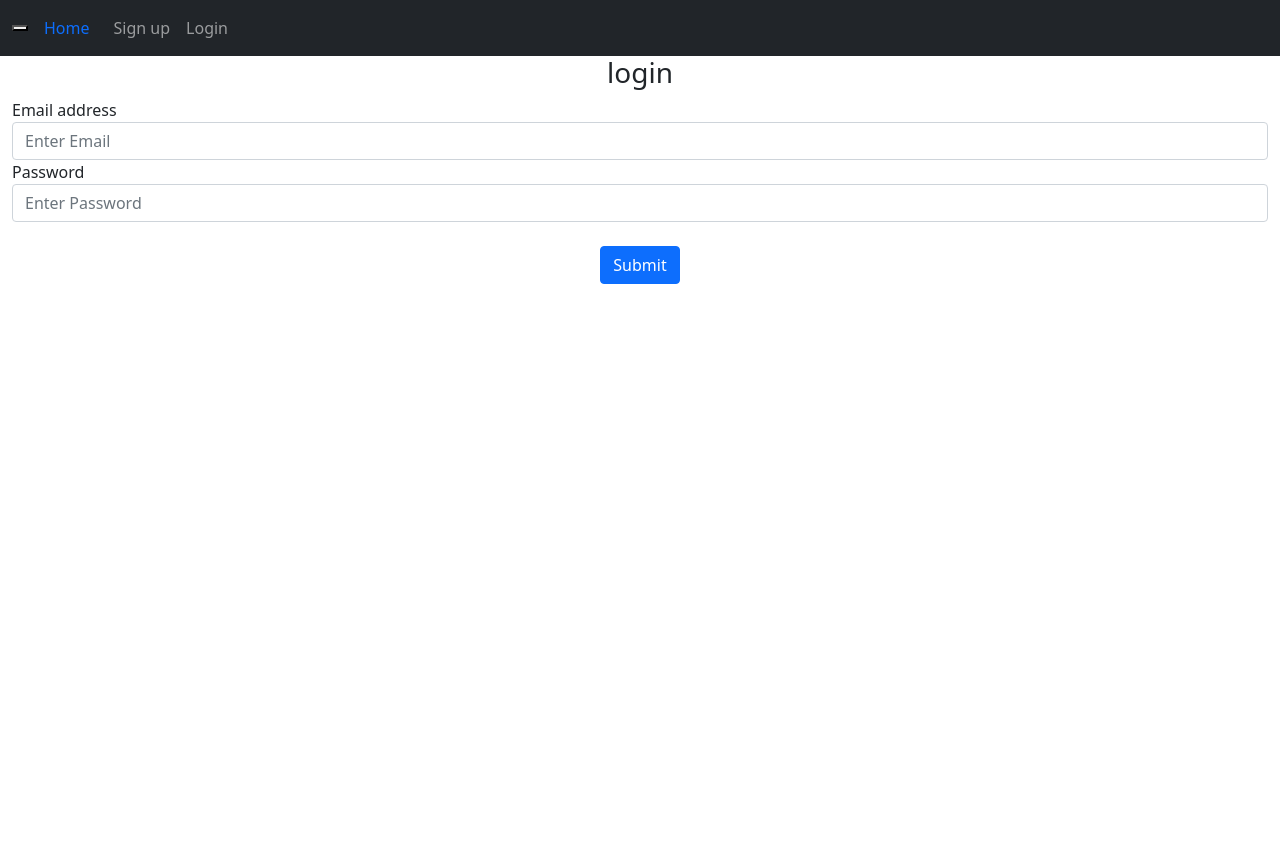
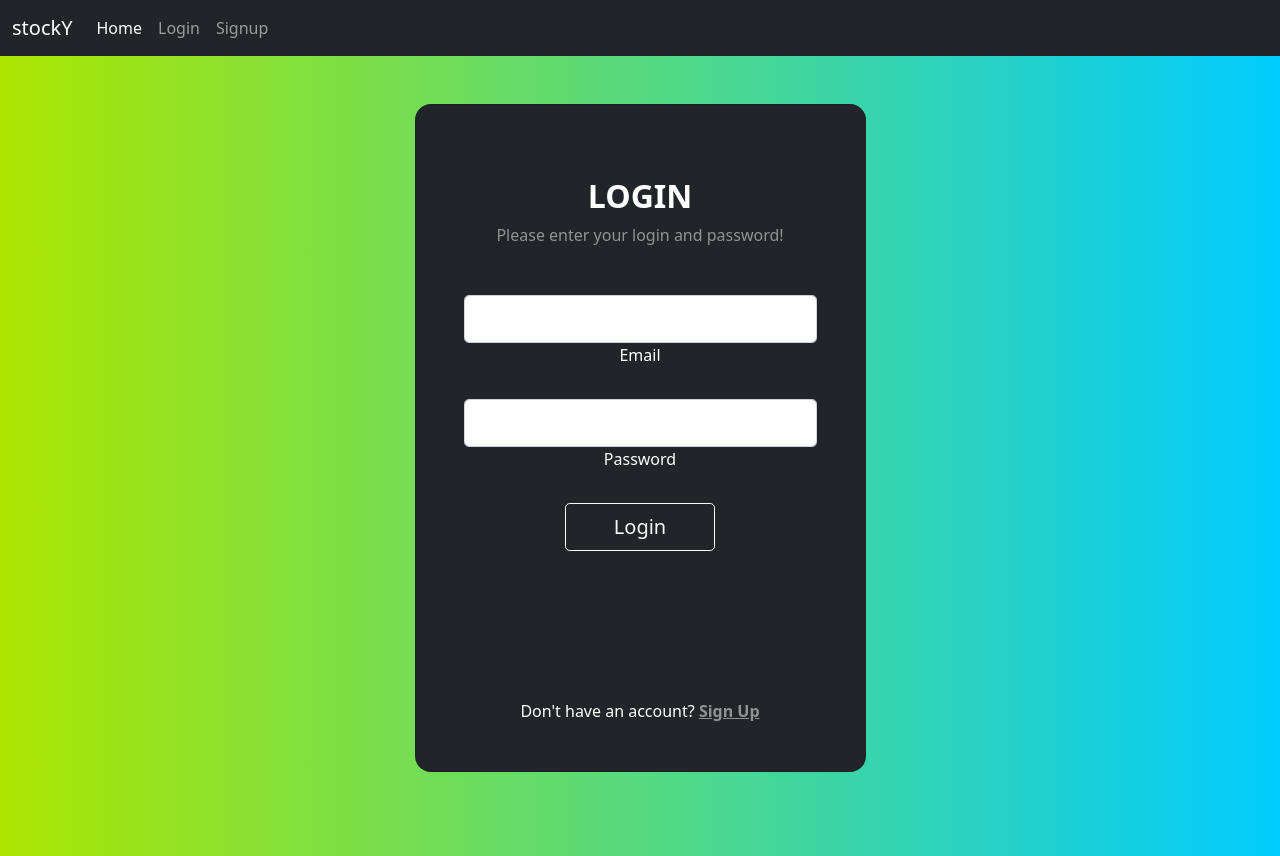
Before and after one commit to samsussybaka/nftwebapp, a Flask app: page /login in a window 1280 px wide. Before the commit the page ends 284 px from the top, so only its background shows below. Run offline with Flask 2, Linux system fonts and the light colour scheme.

Commit message:
fixed bugged

```diff
--- a/blogwebapp/website/templates/base.html
+++ b/blogwebapp/website/templates/base.html
@@ -2,28 +2,44 @@
 <html>
 <head>
 	<meta charset="utf-8">
-	<meta name="viewport" content="width=device-width, initial-scale=1.0">
+	<meta name="viewport" content="width=device-width, intial-scale=1.0">
 	<title>{% block title %}{% endblock %}</title>
 	<link href="https://cdn.jsdelivr.net/npm/bootstrap@5.1.3/dist/css/bootstrap.min.css" rel="stylesheet" integrity="sha384-1BmE4kWBq78iYhFldvKuhfTAU6auU8tT94WrHftjDbrCEXSU1oBoqyl2QvZ6jIW3" crossorigin="anonymous">
-
+  <style>{% block style %}
+      body {
+        background-image: linear-gradient(to right, rgba(0, 128, 128), rgba(51, 255, 51));
+      }
+  {% endblock %}</style>
 </head>
 <body>
-
     <nav class="navbar navbar-expand-lg navbar-dark bg-dark">
       <div class="container-fluid">
-			<button class="navabr-toggler" type="button" data-bs-toggle="collapse" data-bs-target="#navbar">
-				<span class="navabr-toggle-icon"></span>
+        <a class="navbar-brand" href="/home">stockY</a>
+        <button class="navbar-toggler" type="button" data-bs-toggle="collapse" data-bs-target="#navbarNav" aria-controls="navbarNav" aria-expanded="false" aria-label="Toggle navigation">
+          <span class="navbar-toggler-icon"></span>
         </button>
-			<div class="collapse navbar-collapse" id="navbar">
-				<a class="nav-item nav-link" href="/home">Home</a>
-				<div class="navbar-nav">
+        <div class="collapse navbar-collapse" id="navbarNav">
+          <ul class="navbar-nav">
             {% if user.is_authenticated %}
-					<a class="nav-item nav-link" href="/log-out">logout</a>
+            <li class="nav-item">
+              <a class="nav-link" href="#"></a>
+            </li>
+            <li class="nav-item">
+              <a class="nav-link" href="/log-out">Logout</a>
+            </li>
+
               {% else %}
-					<a class="nav-item nav-link" href="/sign-up">Sign up</a>
-					<a class="nav-item nav-link" href="/login">Login</a>
+            <li class="nav-item">
+              <a class="nav-link active" aria-current="page" href="/">Home</a>
+            </li>
+            <li class="nav-item">
+              <a class="nav-link" href="/login">Login</a>
+            </li>
+            <li class="nav-item">
+              <a class="nav-link" href="/sign_up">Signup</a>
+            </li>
               {% endif %}
-				</div>
+          </ul>
         </div>
       </div>
   </nav>
@@ -51,11 +67,10 @@
   {% endwith %}
 
 
-	<div class="container-fluid">
-		{% block content %}{% endblock %}
+	<div class="vh-100">
+    {% block content%}{% endblock %}
 	</div>
-	<!-- JavaScript Bundle with Popper -->
-	<script src="https://cdn.jsdelivr.net/npm/bootstrap@5.1.3/dist/js/bootstrap.bundle.min.js" integrity="sha384-ka7Sk0Gln4gmtz2MlQnikT1wXgYsOg+OMhuP+IlRH9sENBO0LRn5q+8nbTov4+1p" crossorigin="anonymous">
-	</script>
+
+	<script src="https://cdn.jsdelivr.net/npm/bootstrap@5.1.3/dist/js/bootstrap.bundle.min.js" integrity="sha384-ka7Sk0Gln4gmtz2MlQnikT1wXgYsOg+OMhuP+IlRH9sENBO0LRn5q+8nbTov4+1p" crossorigin="anonymous"></script>
 </body>
 </html>
--- a/blogwebapp/website/templates/login.html
+++ b/blogwebapp/website/templates/login.html
@@ -1,30 +1,53 @@
 {% extends "base.html" %}
-{% block title %}home{% endblock %}
+{% block title %}Login{% endblock %}
+{% block style %}
+       body {
+        background-image: linear-gradient(to right, rgba(172, 230, 0), rgba(0, 204, 255));
+      }
+{% endblock %}
 {% block content %}
-<form method="POST">
-	<h3 align="center">
-		login
-	</h3>
-	<div class="form-group">
-		<label for="email">Email address</label>
-		<input
-			type="text"
-			id="email"
-			name="email"
-			class="form-control"
-			placeholder="Enter Email">
-		<label for="password">Password</label>
-		<input
-			type="password"
-			id="password"
-			name="password"
-			class="form-control"
-			placeholder="Enter Password">
-		</br>
-		<div align="center">
-			<button class="btn btn-primary" type="submit">Submit</button>
-		</div>
-	</div>
+<section class="vh-100 gradient-custom">
+  <form method="POST">
+  <div class="container py-5 h-100">
+    <div class="row d-flex justify-content-center align-items-center h-100">
+      <div class="col-12 col-md-8 col-lg-6 col-xl-5">
+        <div class="card bg-dark text-white" style="border-radius: 1rem;">
+          <div class="card-body p-5 text-center">
 
-</form>
+            <div class="mb-md-5 mt-md-4 pb-5">
+
+              <h2 class="fw-bold mb-2 text-uppercase">Login</h2>
+              <p class="text-white-50 mb-5">Please enter your login and password!</p>
+
+              <div class="form-outline form-white mb-4">
+                <input type="email" id="email" class="form-control form-control-lg" />
+                <label class="form-label" for="email">Email</label>
+              </div>
+
+              <div class="form-outline form-white mb-4">
+                <input type="password" id="typePasswordX" class="form-control form-control-lg" />
+                <label class="form-label" for="typePasswordX">Password</label>
+              </div>
+
+              <button class="btn btn-outline-light btn-lg px-5" type="submit">Login</button>
+
+              <div class="d-flex justify-content-center text-center mt-4 pt-1">
+                <a href="#!" class="text-white"><i class="fab fa-facebook-f fa-lg"></i></a>
+                <a href="#!" class="text-white"><i class="fab fa-twitter fa-lg mx-4 px-2"></i></a>
+                <a href="#!" class="text-white"><i class="fab fa-google fa-lg"></i></a>
+              </div>
+
+            </div>
+
+            <div>
+              <p class="mb-0">Don't have an account? <a href="/sign_up" class="text-white-50 fw-bold">Sign Up</a></p>
+            </div>
+
+          </div>
+        </div>
+      </div>
+    </div>
+  </div>
+  </form>
+</section>
 {% endblock %}
--- a/project1/website/auth.py
+++ b/project1/website/auth.py
@@ -33,9 +33,11 @@ def login():
 @auth.route("/sign_up", methods=['GET', 'POST'])
 def sign_up():
 	if request.method == "POST":
+		username = request.form.get("username")
 		email = request.form.get("email")
 		password = request.form.get("password")
 		password2 = request.form.get("password2")
+
 
 		user_exists = User.query.filter_by(email=email).first()
 		if user_exists:
@@ -49,7 +51,7 @@ def sign_up():
 		#elif len(password) < 4:
 			#flash('please make a longer password', category='error')
 		else:
-			new_user = User(email=email, password=generate_password_hash(password, method='sha256'))
+			new_user = User(email=email, username=username, password=generate_password_hash(password, method='sha256'))
 			db.session.add(new_user)
 			db.session.commit()
 			login_user(new_user, remember=True)
--- a/project1/website/models.py
+++ b/project1/website/models.py
@@ -6,6 +6,7 @@ class User(db.Model, UserMixin):
 	id = db.Column(db.Integer, primary_key=True)
 	email = db.Column(db.String(150), unique=True)
 	password = db.Column(db.String(50))
+	username = db.Column(db.String(50), unique=True)
 	date_created = db.Column(db.DateTime(timezone=True), default=func.now())
 	posts = db.relationship("Post", backref='user', passive_deletes=True)
 
--- a/project1/website/templates/createpost.html
+++ b/project1/website/templates/createpost.html
@@ -1,4 +1,4 @@
-{% extends "base.html" %} {% block title %}Home{% endblock %} {% block content
+{% extends "base.html" %} {% block title %}Create Post{% endblock %} {% block content
 %}
 <h1 align="center">Make a Post</h1>
 
--- a/project1/website/templates/sell.html
+++ /dev/null
@@ -1,6 +0,0 @@
-{% extends "base.html" %}
-{% block title %}Home{% endblock %}
-{% block style %}
-{% endblock %}
-{% block content %}
-{% endblock %}
```
Also changed, not shown: project1/website/templates/base.html (+5 -5 lines), project1/website/templates/login.html (+3 -10 lines), project1/website/templates/post_div.html (+15 -8 lines), project1/website/templates/signup.html (+10 -13 lines), project1/website/views.py (+28 -0 lines), project1/website/database.db. Lines whose indentation alone changed are shown as unchanged.
